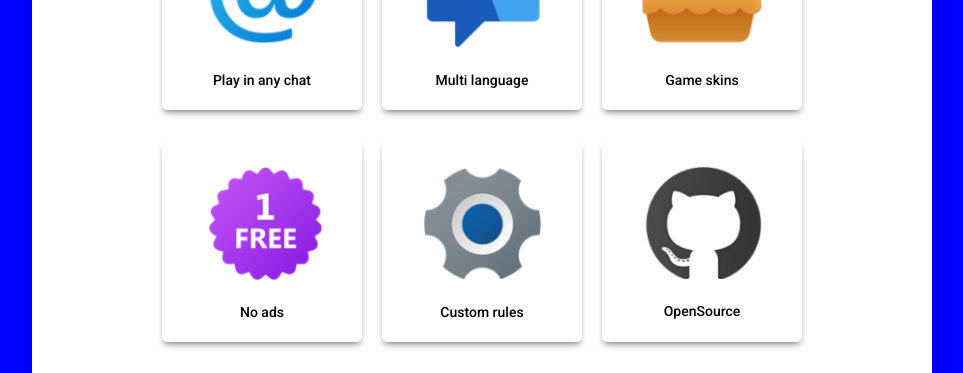
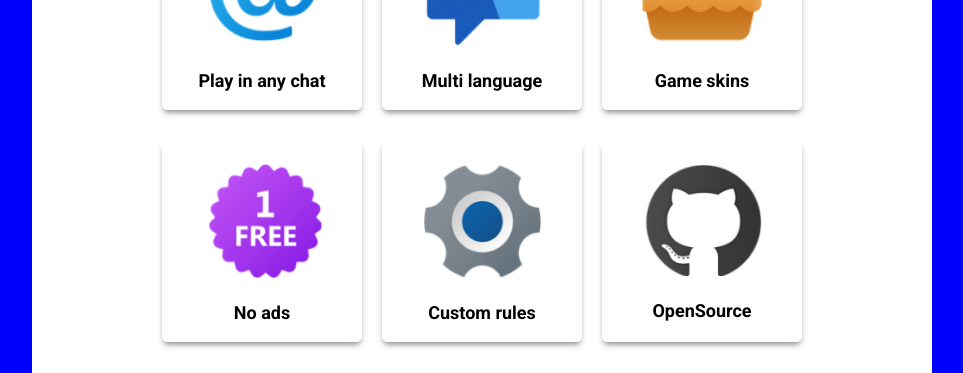
Before and after one commit to Sadnessa/checkers, a Vue app: page / in a window 1280 px wide. Shown: the part 1216-1589 px from the top of the page, without its empty margins (158-1121 px from the left). Built offline with nearby package versions, Linux system fonts and the light colour scheme.

Commit message:
added some fixes

```diff
--- a/src/components/ChFeatures.vue
+++ b/src/components/ChFeatures.vue
@@ -72,5 +72,10 @@ export default {
     flex-wrap: wrap;
     max-width: 80%;
     justify-content: center;
+
+    p {
+        font-weight: bold;
+        font-size: 18px;
+    }
 }
 </style>
```
